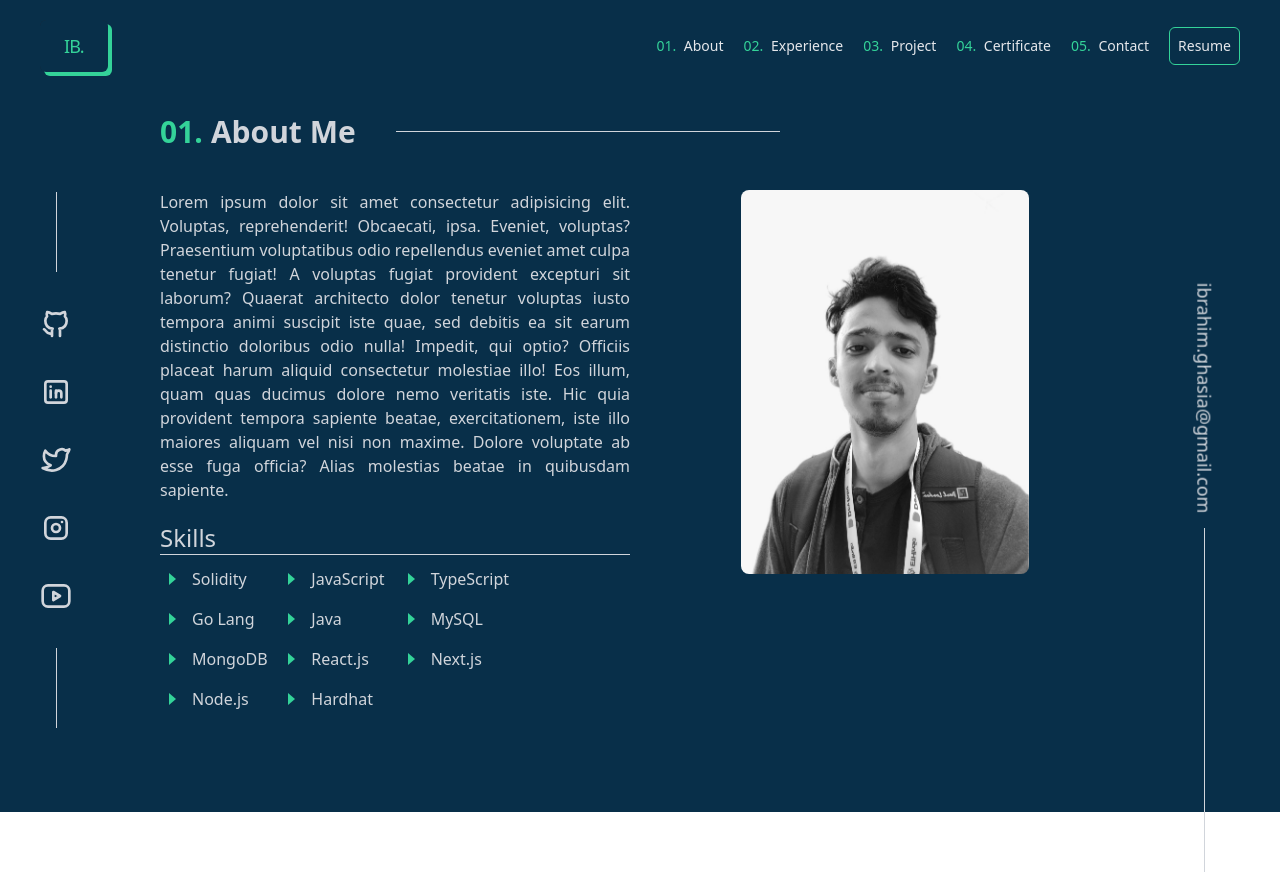
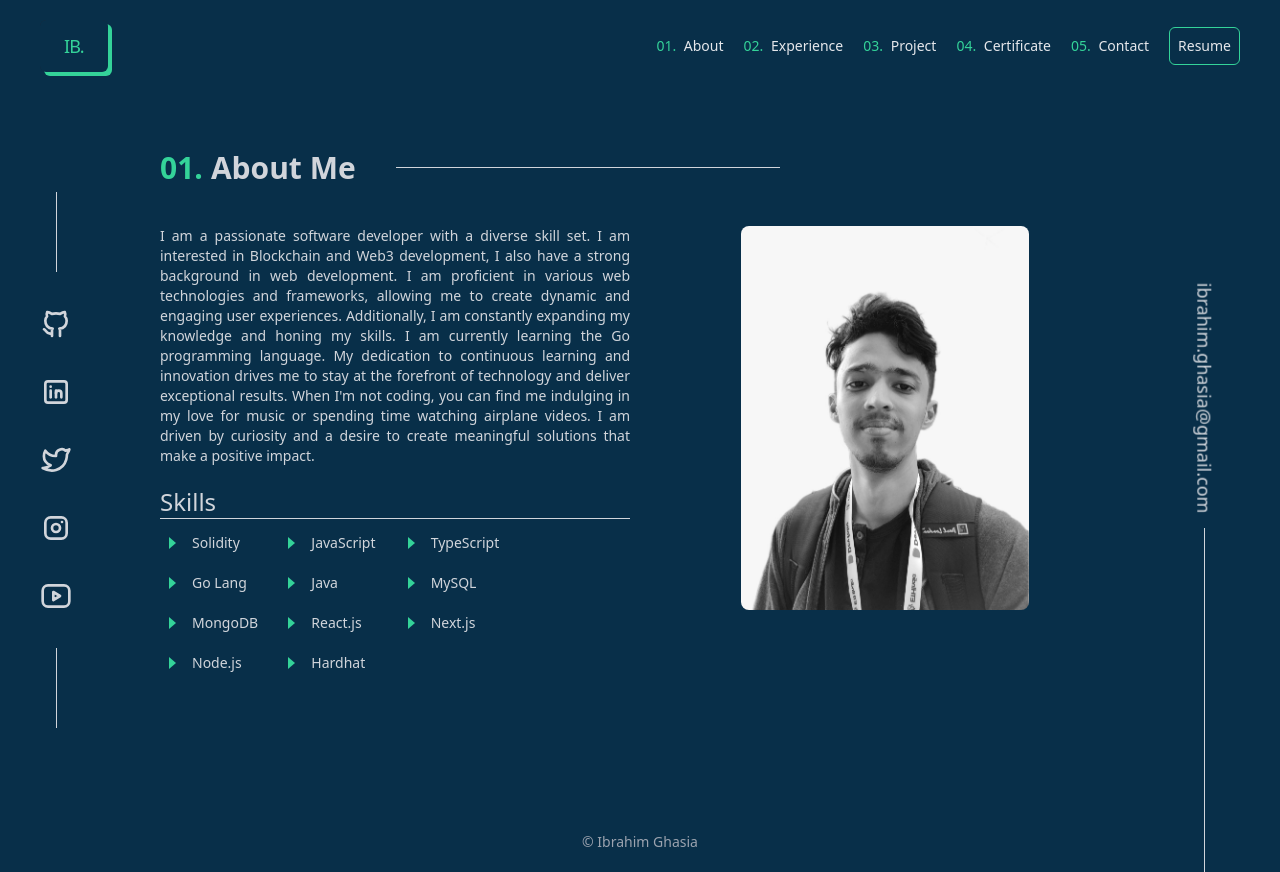
Before and after one commit to IbrahimGhasia/Ibrahim-Ghasia-Portfolio, a React (Vite) app: page /about in a window 1280 px wide. Before the commit the page ends 812 px from the top, so only its background shows below. Built offline with nearby package versions, Linux system fonts and the light colour scheme.

Commit message:
Fixed font sizes

```diff
--- /dev/null
+++ b/src/components/Footer.jsx
@@ -0,0 +1,7 @@
+export default function Footer() {
+	return (
+		<div className="bottom-0 left-0 w-full text-gray-400 hover:text-emerald-400 duration-300 cursor-pointer text-sm py-5">
+			<p className="text-center">&copy; Ibrahim Ghasia</p>
+		</div>
+	);
+}
--- a/src/components/Header.jsx
+++ b/src/components/Header.jsx
@@ -16,7 +16,7 @@ export default function Header() {
 	const [openModal, setOpenModal] = useState(false);
 
 	return (
-		<div className="md:sticky top-0">
+		<div className="top-0">
 			<div className="py-5 px-10 flex justify-between items-center">
 				<Button text={"IB."} link={"/"} />
 				<div>
--- a/src/components/Layout.jsx
+++ b/src/components/Layout.jsx
@@ -1,4 +1,5 @@
 /* eslint-disable react/prop-types */
+import Footer from "./Footer";
 import Header from "./Header";
 
 export default function Layout({ children }) {
@@ -6,6 +7,7 @@ export default function Layout({ children }) {
 		<>
 			<Header />
 			<div className="px-10 md:px-40">{children}</div>
+			<Footer />
 		</>
 	);
 }
--- a/src/components/Page/AboutMe.jsx
+++ b/src/components/Page/AboutMe.jsx
@@ -19,7 +19,7 @@ export default function AboutMe() {
 		<PageTransition>
 			<div className="flex flex-col justify-center md:h-screen md:-mt-20 mt-20">
 				<div className="flex items-center">
-					<p className="text-gray-300 text-3xl font-semibold">
+					<p className="text-gray-300 text-2xl md:text-3xl font-semibold">
 						<span className="text-emerald-400 mr-2">01.</span>About
 						Me
 					</p>
@@ -28,32 +28,35 @@ export default function AboutMe() {
 
 				<div className="mt-10 grid md:grid-cols-2 gap-5">
 					<div>
-						<p className="text-md text-justify text-gray-300">
-							Lorem ipsum dolor sit amet consectetur adipisicing
-							elit. Voluptas, reprehenderit! Obcaecati, ipsa.
-							Eveniet, voluptas? Praesentium voluptatibus odio
-							repellendus eveniet amet culpa tenetur fugiat! A
-							voluptas fugiat provident excepturi sit laborum?
-							Quaerat architecto dolor tenetur voluptas iusto
-							tempora animi suscipit iste quae, sed debitis ea sit
-							earum distinctio doloribus odio nulla! Impedit, qui
-							optio? Officiis placeat harum aliquid consectetur
-							molestiae illo! Eos illum, quam quas ducimus dolore
-							nemo veritatis iste. Hic quia provident tempora
-							sapiente beatae, exercitationem, iste illo maiores
-							aliquam vel nisi non maxime. Dolore voluptate ab
-							esse fuga officia? Alias molestias beatae in
-							quibusdam sapiente.
+						<p className="text-sm md:text-md text-justify text-gray-300">
+							I am a passionate software developer with a diverse
+							skill set. I am interested in Blockchain and Web3
+							development, I also have a strong background in web
+							development. I am proficient in various web
+							technologies and frameworks, allowing me to create
+							dynamic and engaging user experiences. Additionally,
+							I am constantly expanding my knowledge and honing my
+							skills. I am currently learning the Go programming
+							language. My dedication to continuous learning and
+							innovation drives me to stay at the forefront of
+							technology and deliver exceptional results. When I
+							{"'"}m not coding, you can find me indulging in my
+							love for music or spending time watching airplane
+							videos. I am driven by curiosity and a desire to
+							create meaningful solutions that make a positive
+							impact.
 						</p>
 
-						<h4 className="text-2xl mt-5 text-gray-300">Skills</h4>
+						<h4 className="text-lg md:text-2xl mt-5 text-gray-300">
+							Skills
+						</h4>
 						<hr className="border-gray-300 w-full" />
 						<div className="mt-3 md:mr-32">
 							<ul className="grid grid-cols-2 md:grid-cols-3 gap-4">
 								{skills.map((skill, index) => (
 									<li
 										key={index}
-										className="flex items-center gap-2 text-gray-300"
+										className="flex items-center gap-2 text-gray-300 text-sm md:text-md"
 									>
 										<img
 											src="right-arrow.svg"
--- a/src/components/Page/Certificate.jsx
+++ b/src/components/Page/Certificate.jsx
@@ -7,7 +7,7 @@ export default function Certificate() {
 		<PageTransition>
 			<div className="flex flex-col justify-center mt-20">
 				<div className="flex items-center">
-					<p className="text-gray-300 text-3xl font-semibold">
+					<p className="text-gray-300 text-2xl md:text-3xl font-semibold">
 						<span className="text-emerald-400 mr-2">04.</span>
 						Certifications
 					</p>
--- a/src/components/Page/Experience.jsx
+++ b/src/components/Page/Experience.jsx
@@ -6,11 +6,11 @@ export default function Experience() {
 		<PageTransition>
 			<div className="flex flex-col justify-center h-screen -mt-20">
 				<div className="flex items-center">
-					<p className="text-gray-300 text-3xl font-semibold">
+					<p className="text-gray-300 text-2xl md:text-3xl font-semibold">
 						<span className="text-emerald-400 mr-2">02.</span>
 						Where I{"'"}ve Worked
 					</p>
-					<hr className="ml-5 md:ml-10 border-gray-300 w-24 md:w-96" />
+					<hr className="ml-5 md:ml-10 border-gray-300 w-32 md:w-96" />
 				</div>
 				<div className="mt-10">
 					<VerticalTabs />
--- a/src/components/Page/Project.jsx
+++ b/src/components/Page/Project.jsx
@@ -9,7 +9,7 @@ export default function Project() {
 		<PageTransition>
 			<div className="flex flex-col justify-center mt-20 pb-10">
 				<div className="flex items-center">
-					<p className="text-gray-300 text-3xl font-semibold">
+					<p className="text-gray-300 text-2xl md:text-3xl font-semibold">
 						<span className="text-emerald-400 mr-2">03.</span>
 						Something{"'"}s that I{"'"}ve Built
 					</p>
--- a/src/components/ProjectCard.jsx
+++ b/src/components/ProjectCard.jsx
@@ -9,7 +9,7 @@ export default function ProjectCard({ project }) {
 			}
 			} gap-10 items-center mb-10`}
 		>
-			<div>
+			<div className="group">
 				<img
 					className="h-auto max-w-xs pr-10 md:pr-0 md:max-w-xl transition-all duration-500 rounded-lg cursor-pointer filter md:grayscale md:hover:grayscale-0"
 					src={project.image}
@@ -43,12 +43,31 @@ export default function ProjectCard({ project }) {
 					className={`mt-2 flex flex-wrap gap-5
                     ${project.reverse ? "justify-start" : "justify-end"}`}
 				>
-					<li>
-						<IconBrandGithub className="text-gray-300 hover:text-emerald-400 cursor-pointer duration-300" />
-					</li>
-					<li>
-						<IconLogin className="text-gray-300  hover:text-emerald-400 cursor-pointer duration-300" />
-					</li>
+					{project.github && (
+						<a
+							href={project.github}
+							target="_blank"
+							rel="noreferrer"
+						>
+							<IconBrandGithub
+								className="text-gray-300 hover:text-emerald-400 hover:translate-y-1 cursor-pointer duration-300"
+								size={28}
+							/>
+						</a>
+					)}
+
+					{project.demo && (
+						<a
+							href={project.github}
+							target="_blank"
+							rel="noreferrer"
+						>
+							<IconLogin
+								className="text-gray-300  hover:text-emerald-400 hover:translate-y-1 cursor-pointer duration-300"
+								size={28}
+							/>
+						</a>
+					)}
 				</ul>
 			</div>
 		</div>
--- a/utils/projects.js
+++ b/utils/projects.js
@@ -14,6 +14,8 @@ const projects = [
 			"Valist",
 		],
 		reverse: false,
+		github: "https://github.com/Suhel-Kap/dUni",
+		demo: "https://bafybeiava433h44etdhf4ulv34hgfz42pol6gveftiyzinbwrd6qmw4zri.ipfs.gateway.valist.io/",
 	},
 	{
 		title: "dClinic (Decentralized Clinic)",
@@ -31,6 +33,8 @@ const projects = [
 			"The Graph",
 		],
 		reverse: true,
+		github: "https://github.com/IbrahimGhasia/d-clinic",
+		demo: "https://d-clinic.vercel.app/",
 	},
 	{
 		title: "CheckInn.com",
@@ -45,6 +49,8 @@ const projects = [
 			"Tailwind CSS",
 		],
 		reverse: false,
+		github: "https://github.com/IbrahimGhasia/WP_Mini_Project",
+		demo: "",
 	},
 ];
 
```
